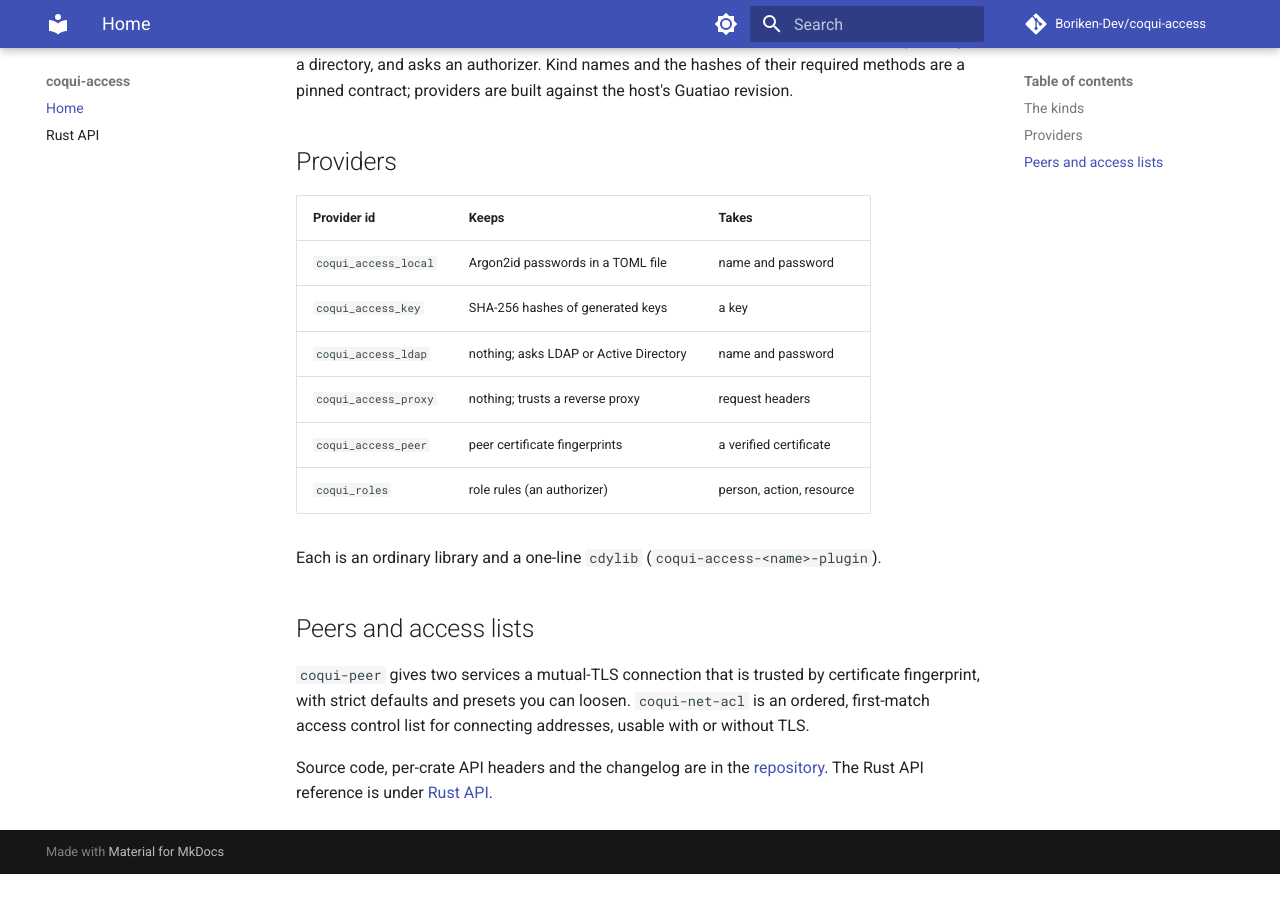
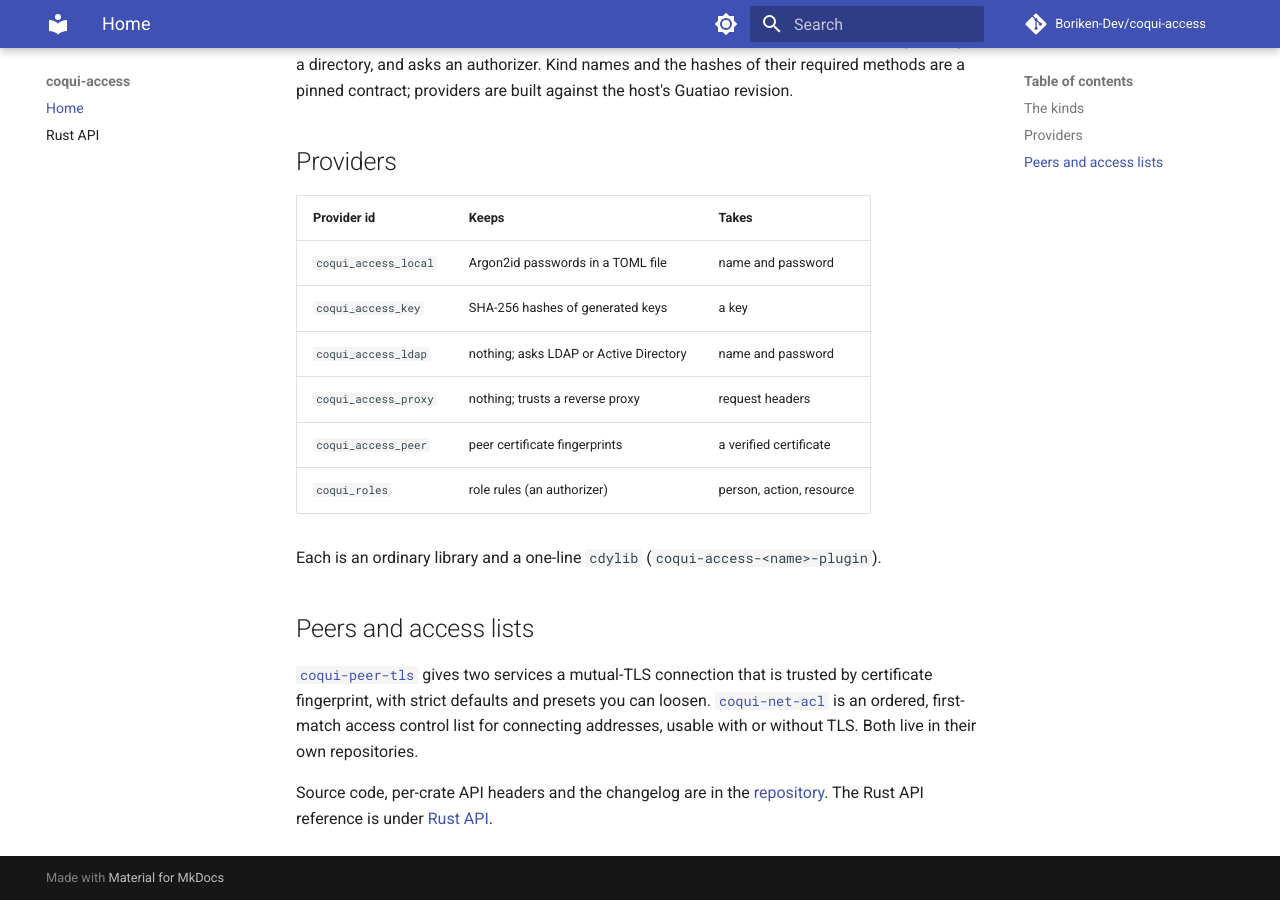
Before and after one commit to Boriken-Dev/coqui-access, an MkDocs documentation site: the page built from docs/index.md, in a window 1280 px wide and 900 px high, scrolled down 555 px. Built offline with MkDocs 1.6.1 and Material for MkDocs 9.7.7, drawn with Linux system fonts in a browser that asks for light colours; comment, search, counter and statistics services are not loaded; before the commit the page ends 1429 px from its top, so only the background shows below that.

```diff
--- a/docs/index.md
+++ b/docs/index.md
@@ -31,9 +31,11 @@ Each is an ordinary library and a one-line `cdylib` (`coqui-access-<name>-plugin
 
 ## Peers and access lists
 
-`coqui-peer` gives two services a mutual-TLS connection that is trusted by certificate
-fingerprint, with strict defaults and presets you can loosen. `coqui-net-acl` is an ordered,
-first-match access control list for connecting addresses, usable with or without TLS.
+[`coqui-peer-tls`](https://github.com/Boriken-Dev/coqui-peer-tls) gives two services a
+mutual-TLS connection that is trusted by certificate fingerprint, with strict defaults and
+presets you can loosen. [`coqui-net-acl`](https://github.com/Boriken-Dev/coqui-net-acl) is an
+ordered, first-match access control list for connecting addresses, usable with or without TLS.
+Both live in their own repositories.
 
 Source code, per-crate API headers and the changelog are in the
 [repository](https://github.com/Boriken-Dev/coqui-access). The Rust API reference is under
```
Also changed, not shown: AGENTS.md (+4 -8 lines), CHANGELOG.md (+6 -19 lines), README.md (+7 -8 lines), 1 other file.
